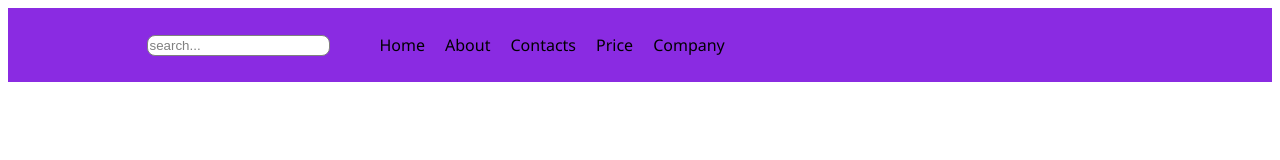
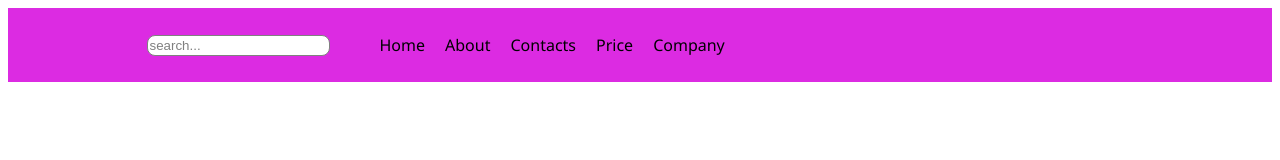
Before and after one commit to edigeevaaika/Navigation1, a plain HTML site: page index.html in a window 1280 px wide. Drawn offline with Linux system fonts and the light colour scheme.

Commit message:
changed style

```diff
--- a/style.css
+++ b/style.css
@@ -2,7 +2,7 @@
   box-sizing: border-box;
 }
 .navbar{
-   background-color: blueviolet;
+   background-color: rgb(220, 43, 226);
    padding: 10px;
 }
 .countainer{
@@ -21,7 +21,7 @@ nav ul a{
 nav ul{
   list-style-type: none;
   display: flex;
-  justify-content: space-between;
+  justify-content:space-around;
 }
 nav a:hover{
   background-color: aqua;
```
